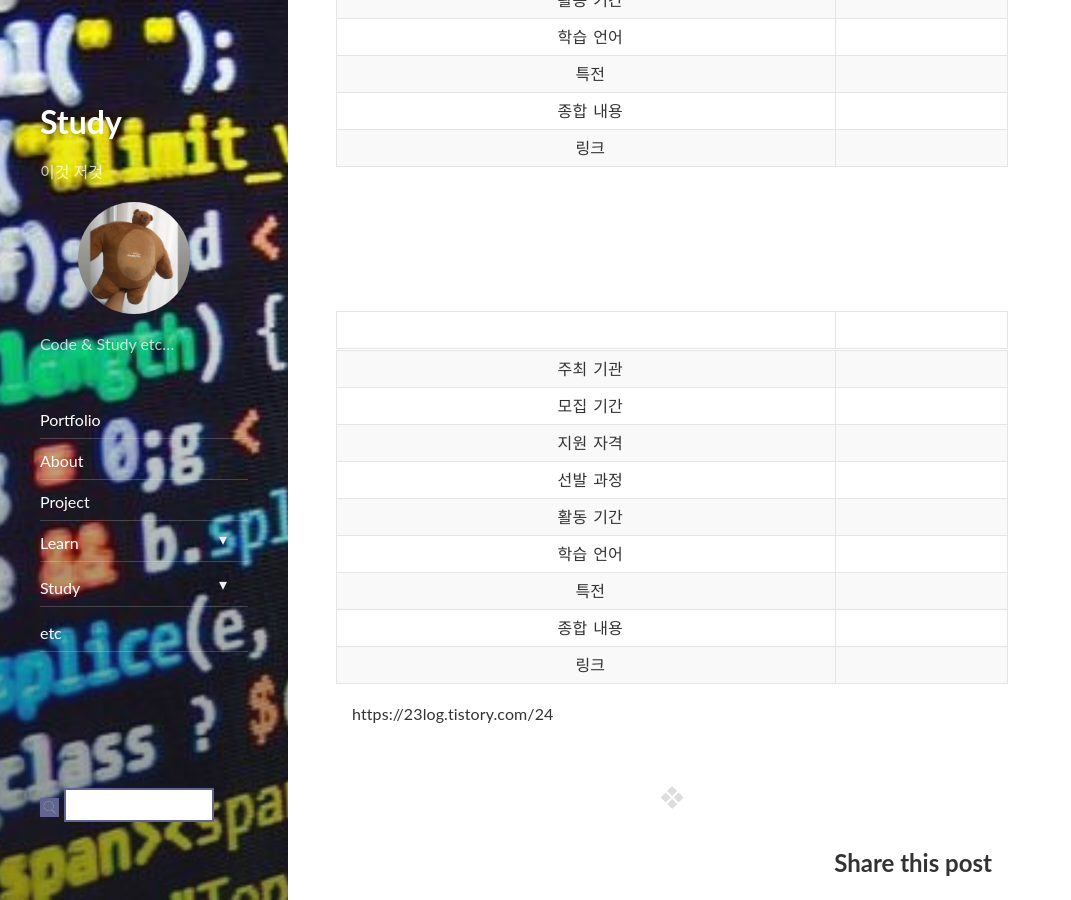
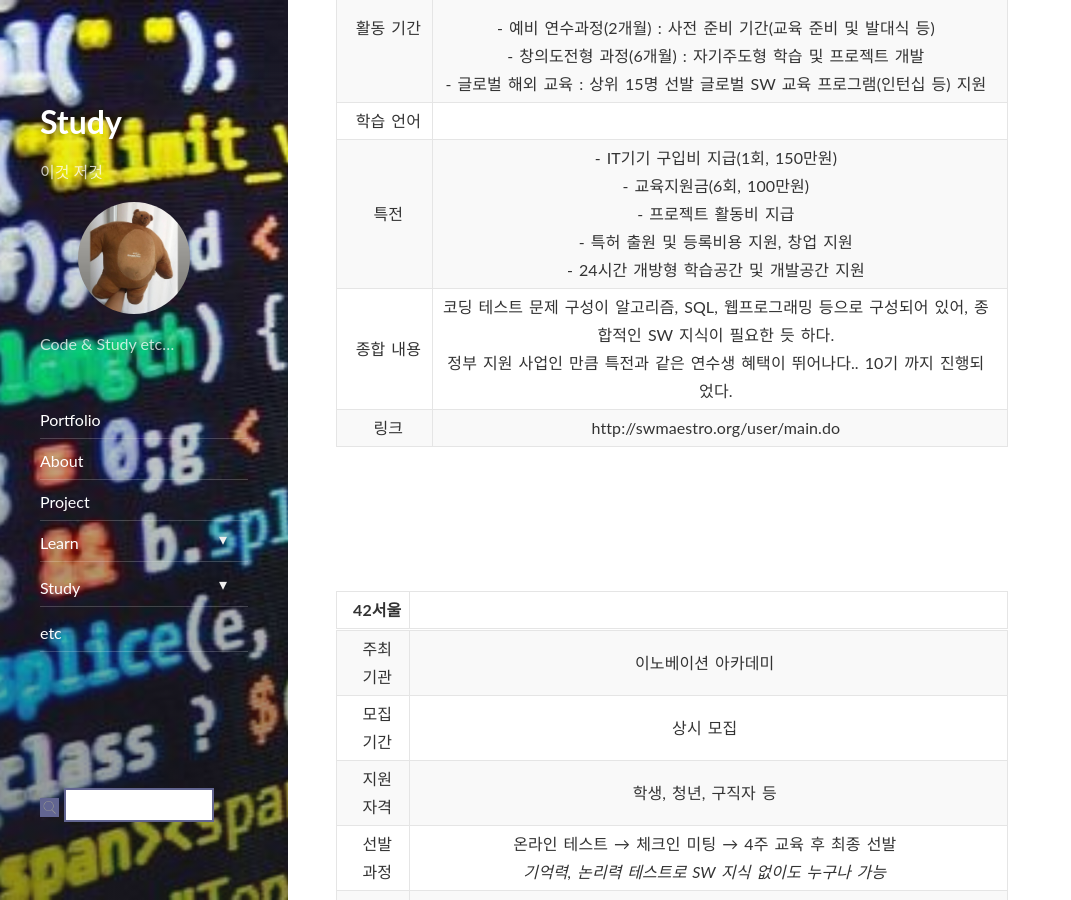
Before and after one commit to ekgus2222/ekgus2222.github.io, a Jekyll site: the page built from _posts/etc/2020-12-21-setting-start.md, in a window 1280 px wide and 900 px high, scrolled down 3710 px. Shown: the whole window, without its empty margins (0-1071 px from the left). Built offline with Jekyll 4.4.1, drawn with Linux system fonts in a browser that asks for light colours; nearby versions of some CDN libraries; comment, search, counter and statistics services are not loaded; some of the changed text lies outside the part shown.

Commit message:
Update 2020-12-21-setting-start.md

```diff
--- a/_posts/etc/2020-12-21-setting-start.md
+++ b/_posts/etc/2020-12-21-setting-start.md
@@ -18,7 +18,7 @@ comments: true
 | 활동 기간 | 1년<br>(5개월 학습 + 1개월 Job Fair + 5개월 PRJ + 1개월 Job Fair) <br> Job Fair : 취업 실전교육 + 채용 박람회 / PRJ : ? |
 | 학습 언어 | **웹 전문가 양성 과정<br>공통 : 알고리즘, 마크업(HTML, CSS), 자바스크립트, Vue.js, MySQL<br>- 전공자 : 자바, 스프링<br>- 비전공자 : 파이썬, 장고** |
 | 특전 | - 교육지원비(100만원) 지급<br>- 성적 우수자 삼성전자 해외 실습 기회<br>- 삼성 SW 역량 테스트 응시기회 제공 |
-| 종합 내용 | 4개의 캠퍼스(서울, 구미, 대전, 광주)에서 교육생을 모집 및 선발하는 프로그램이며,<br>캠퍼스 별로 따로 모집하기 때문에 경쟁률은 상이하다.<br>*다른 블로그 글에 따르면 서울이 가장 경쟁률이 쎄며, 기업 공채 수준이라고 한다.<br><br>코딩 테스트를 통해 개발 경험이 있는 사람을 뽑는 다른 캠프와 달리, <br>SW 적성진단을 통해 컴퓨터 사고력을 테스트하여 선발을 진행한다. <br>그렇기 때문에 비전공자들이 코딩을 배우기 위해 지원을 많이 하며, 그만큼 경쟁이 쎄다.<br><br>코딩 교육 뿐만 아니라 2학기엔 프로젝트 위주 학습이 이우러져 포트폴리오 준비를 할 수 있다.<br>더불어 취업 컨설팅과 월 100만원의 교육지원비를 지원 해줌으로써 <br>교육생들의 취업 역량 강화에 실질적 도움을 제공한다. |
+| 종합 내용 | 4개의 캠퍼스(서울, 구미, 대전, 광주)에서 교육생을 모집 및 선발하는 프로그램이며,<br>캠퍼스 별로 따로 모집하기 때문에 경쟁률은 상이하다.<br>*다른 블로그 글에 따르면 서울이 가장 경쟁률이 쎄며, 기업 공채 수준이라고 한다.*<br><br>코딩 테스트를 통해 개발 경험이 있는 사람을 뽑는 다른 캠프와 달리, <br>SW 적성진단을 통해 컴퓨터 사고력을 테스트하여 선발을 진행한다. <br>그렇기 때문에 비전공자들이 코딩을 배우기 위해 지원을 많이 하며, 그만큼 경쟁이 쎄다.<br><br>코딩 교육 뿐만 아니라 2학기엔 프로젝트 위주 학습이 이우러져 포트폴리오 준비를 할 수 있다.<br>더불어 취업 컨설팅과 월 100만원의 교육지원비를 지원 해줌으로써 <br>교육생들의 취업 역량 강화에 실질적 도움을 제공한다. |
 | 링크 | https://www.ssafy.com/ksp/jsp/swp/swpMain.jsp |
 
 <br>
@@ -48,42 +48,42 @@ comments: true
 | 지원 자격 | 프로그래밍 기본기를 갖춘 열정있는 개발자<br>(경력 3년 이하) |
 | 선발 과정 | 서류 → 1차 코딩테스트 → 2차 코딩테스트 → 면접 |
 | 활동 기간 | 2개월 |
-| 학습 언어 | **iOS, 웹프론트엔드, 서버 백엔드 등 기수별로 상이<br>*웹 중심 교육 과정** |
+| 학습 언어 | **iOS, 웹프론트엔드, 서버 백엔드 등 기수별로 상이<br>*웹 중심 교육 과정*** |
 | 특전 | - 테크캠프 참석자 중 신입 개발자 공채 진행<br>- 월 150만원 활동비 지급<br>- 필요 장비 지급 |
-| 종합 내용 | 8주간 2주 단위 미니 프로젝트 4개를 수행하며, 실제 서비스를 반복 개발을 통해 학습을 진행한다.<br>개발자 환경이 잘 갖춰진 배민에서 실제 업무와 관련된 학습과 실무를 경험할 수 있다.<br><br>학력이나 경력에 대한 제한은 전혀 없고, 활동 기간이 비교적 짧은 편이기에 개발자 중<br>개발을 다시 학습하거나 신입 개발자 공채를 노리는 분이라면 추천해볼만 하다.<br><br>사실 가장 지원해보고 싶은 캠프였는데, 알고리즘 역량이 부족해서 코딩테스트 광탈이 예상되었기에 포기했다... |
+| 종합 내용 | 8주간 2주 단위 미니 프로젝트 4개를 수행하며, 실제 서비스를 반복 개발을 통해 학습을 진행한다.<br>개발자 환경이 잘 갖춰진 배민에서 실제 업무와 관련된 학습과 실무를 경험할 수 있다.<br><br>학력이나 경력에 대한 제한은 전혀 없고, 활동 기간이 비교적 짧은 편이기에 개발자 중<br>개발을 다시 학습하거나 신입 개발자 공채를 노리는 분이라면 추천해볼만 하다.|
 | 링크 | https://woowabros.github.io/devrel/2020/04/13/techcamp3.html |
 
 <br>
 <br>
 <br>
 
-|  |  |
+| SW 마에스트로 | 소마 |
 |:--------:|:--------:|
-| 주최 기관 |  |
-| 모집 기간 |  |
-| 지원 자격 |  |
-| 선발 과정 |  |
-| 활동 기간 |  |
+| 주최 기관 | 과학기술정보통신부, 정보통신기획평가원 |
+| 모집 기간 | 1~2월경 |
+| 지원 자격 | SW개발(언어) 능력을 갖춘 자 <br> *학력, 전공, 경력 제한 없음* |
+| 선발 과정 | 서류 → 1차 코딩테스트 → AI 인적성 검사 → 2차 코딩테스트 → 심층면접 |
+| 활동 기간 | 6개월 + a<br><br>- 예비 연수과정(2개월) : 사전 준비 기간(교육 준비 및 발대식 등)<br>- 창의도전형 과정(6개월) : 자기주도형 학습 및 프로젝트 개발<br>- 글로벌 해외 교육 : 상위 15명 선발 글로벌 SW 교육 프로그램(인턴십 등) 지원 |
 | 학습 언어 |  |
-| 특전 |   |
-| 종합 내용 |  |
-| 링크 |  |
+| 특전 | - IT기기 구입비 지급(1회, 150만원)<br>- 교육지원금(6회, 100만원)<br>- 프로젝트 활동비 지급<br>- 특허 출원 및 등록비용 지원, 창업 지원<br>- 24시간 개방형 학습공간 및 개발공간 지원 |
+| 종합 내용 | 코딩 테스트 문제 구성이 알고리즘, SQL, 웹프로그래밍 등으로 구성되어 있어, 종합적인 SW 지식이 필요한 듯 하다.<br>정부 지원 사업인 만큼 특전과 같은 연수생 혜택이 뛰어나다.. 10기 까지 진행되었다.|
+| 링크 | http://swmaestro.org/user/main.do |
 
 
 <br>
 <br>
 <br>
 
-|  |  |
+| 42서울 |  |
 |:--------:|:--------:|
-| 주최 기관 |  |
-| 모집 기간 |  |
-| 지원 자격 |  |
-| 선발 과정 |  |
-| 활동 기간 |  |
-| 학습 언어 |  |
-| 특전 |   |
-| 종합 내용 |  |
-| 링크 |  |
+| 주최 기관 | 이노베이션 아카데미 |
+| 모집 기간 | 상시 모집 |
+| 지원 자격 | 학생, 청년, 구직자 등 |
+| 선발 과정 | 온라인 테스트 → 체크인 미팅 → 4주 교육 후 최종 선발<br>*기억력, 논리력 테스트로 SW 지식 없이도 누구나 가능* |
+| 활동 기간 | 최장 23개월<br>- 본인 역량에 따라 1년 안에 모든 과정 가능<br>- 인턴십 기간 포함 |
+| 학습 언어 | C언어 기반 유닉스 개발<br>- 이후 웹, 시스템, 알고리즘, 그래픽 등 트랙 선택 |
+| 특전 | 	- 월 100만원 교육지원금 지급<br>- 교육관 내 개발 환경(컴퓨터 등) 지원 |
+| 종합 내용 | 해외에 많은 교육 프로그램을 운영중인 42 방식이 서울에 상륙했다. <br>정부 지원 사업으로 월 100만원의 교육지원금과 개발환경을 지원해준다. <br>독특한 것은 교수진이나 별다른 교육이 없이 동료와 함께 성장해나가는 자기주도형 학습이라는 것. <br>4주간의 교육 후에 본 과정에 들어가면 개인/팀 미션을 해결해나가며 코딩 역량을 향상시키는 방향으로 진행되는 듯 하다.<br><br>C언어 기반으로 프로그램이 진행된다. 현재 코로나 사태 등으로 수요가 늘어 대기자가 넘쳐나는 것으로 알고 있다.<br>별다른 코딩 테스트 없이 온라인 테스트만 통과하면 등록대기 가능하다.|
+| 링크 | https://42seoul.kr/ |
 
 https://23log.tistory.com/24
```
